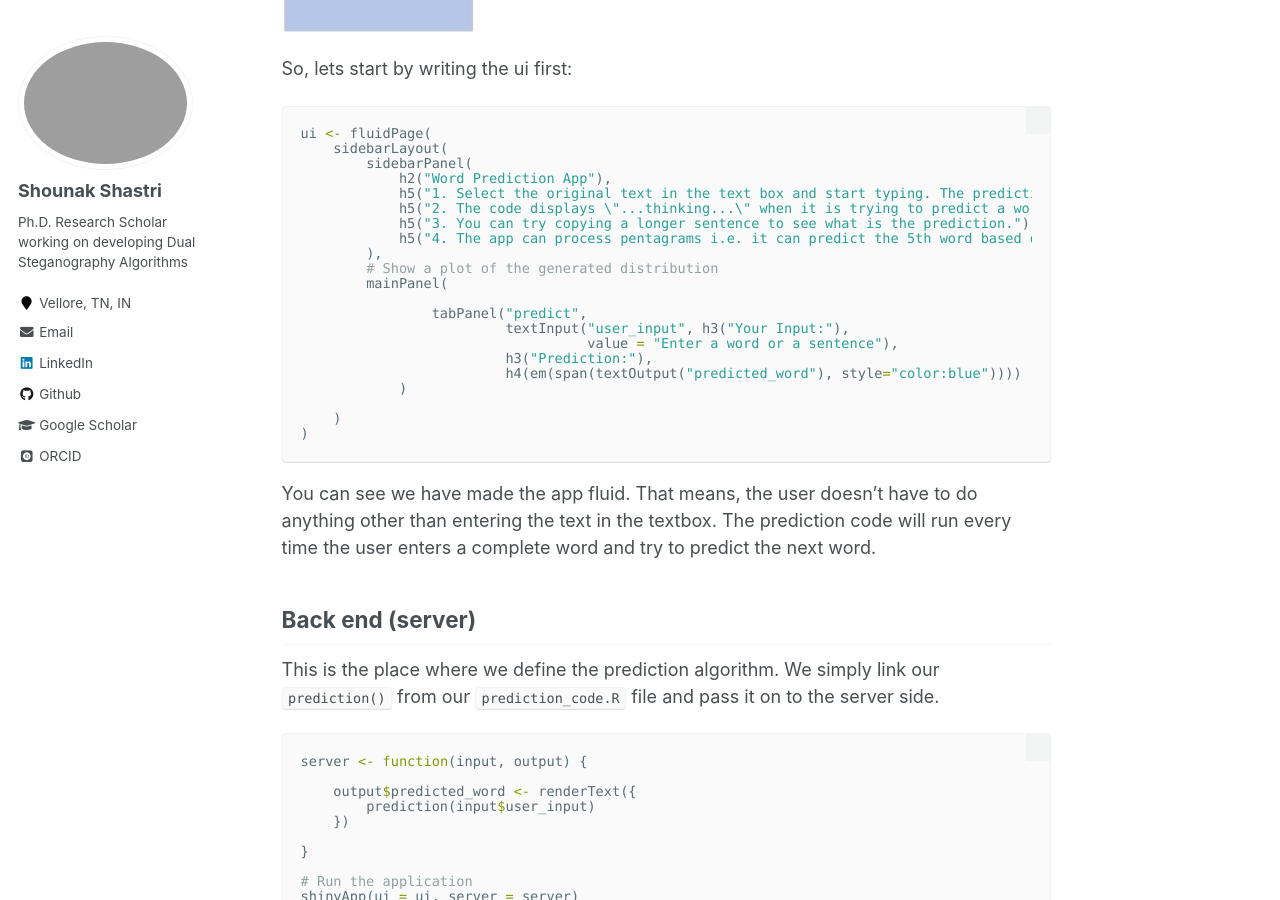
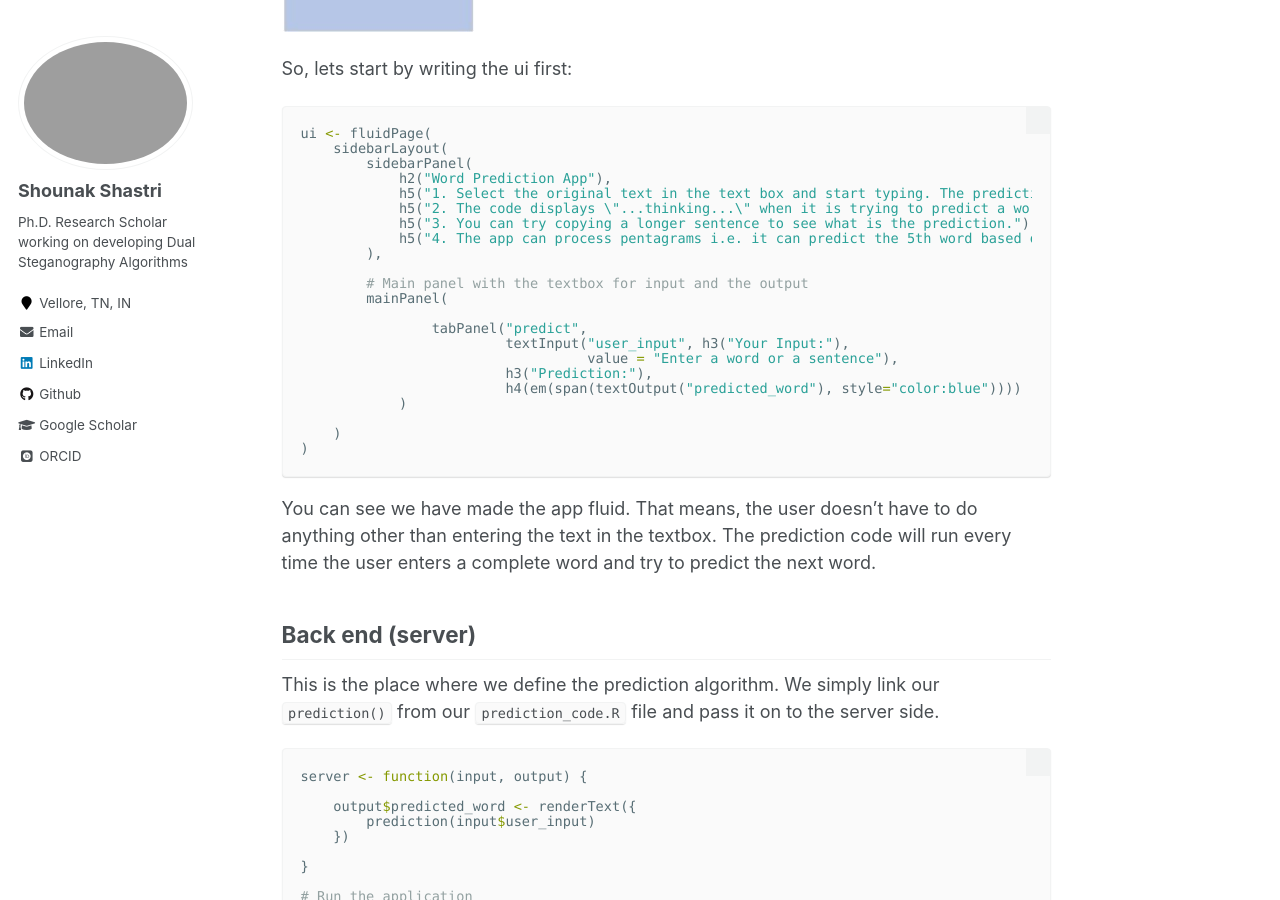
Before and after one commit to shounakshastri/shounakshastri.github.io, a Jekyll site: the page built from _blogposts/WordPrediction-Part4.md, in a window 1280 px wide and 900 px high, scrolled down 1700 px. Built offline with Jekyll 4.4.1, drawn with Linux system fonts in a browser that asks for light colours; some web fonts are replaced.

Commit message:
Changed the comments

```diff
--- a/_blogposts/WordPrediction-Part4.md
+++ b/_blogposts/WordPrediction-Part4.md
@@ -67,7 +67,8 @@ ui <- fluidPage(
             h5("3. You can try copying a longer sentence to see what is the prediction."),
             h5("4. The app can process pentagrams i.e. it can predict the 5th word based on the previous 4.")
         ),
-        # Show a plot of the generated distribution
+
+        # Main panel with the textbox for input and the output
         mainPanel(
 
                 tabPanel("predict",
```
